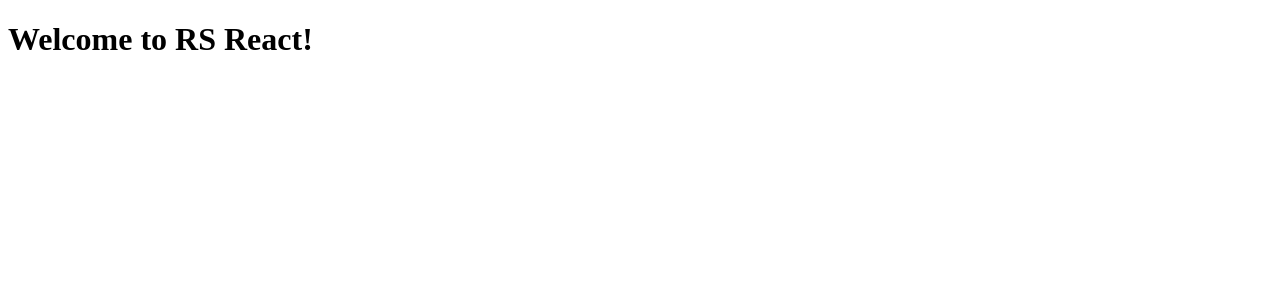
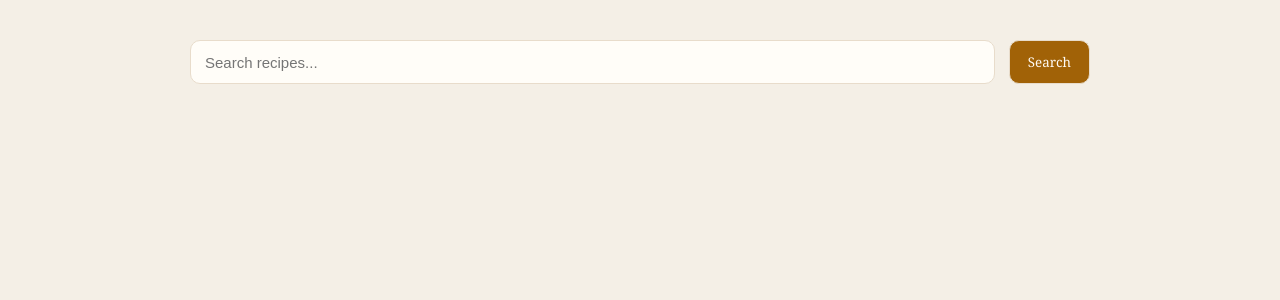
Before and after one commit to konfuzz/rss-react, a React (Vite) app: page / in a window 1280 px wide. Shown: the top 300 px of the page. Built offline with nearby package versions, Linux system fonts and the light colour scheme.

Commit message:
feat: add search and result sections basic layout

```diff
--- a/src/App.tsx
+++ b/src/App.tsx
@@ -1,11 +1,17 @@
+import { Component } from "react";
+import { SearchSection } from "./components/SearchSection";
+import { ResultSection } from "./components/ResultSection";
 
-function App() {
+class App extends Component {
 
-  return (
-    <>
-      <h1>Welcome to RS React!</h1>
-    </>
-  )
+  render() {
+    return (
+      <div className="container">
+        <SearchSection />
+        <ResultSection />
+      </div>
+    )
+  }
 }
 
 export default App
--- /dev/null
+++ b/src/components/ResultSection.tsx
@@ -0,0 +1,10 @@
+import { Component } from "react";
+
+export class ResultSection extends Component {
+  render() {
+    return (
+      <section className="results">
+      </section>
+    )
+  }
+}
--- /dev/null
+++ b/src/components/SearchSection.tsx
@@ -0,0 +1,14 @@
+import { Component } from "react";
+
+export class SearchSection extends Component {
+  render() {
+    return (
+      <section className="search">
+        <div className="search__inner">
+          <input type="text" placeholder="Search recipes..." />
+          <button>Search</button>
+        </div>
+      </section>
+    )
+  }
+}
--- a/src/index.css
+++ b/src/index.css
@@ -0,0 +1,78 @@
+:root {
+
+  --bg: #f4efe6;
+  --card-bg: #fffaf1;
+  --primary: #a16207;
+  --primary-hover: #854d0e;
+  --text: #3b2f2f;
+  --text-light: #7c6a58;
+  --border: #e8dccb;
+  --tag-bg: #f1e4d1;
+
+
+  --radius: 10px;
+  --gap: 14px;
+  --padding: 16px;
+
+  --shadow: 0 4px 12px rgba(60, 40, 20, 0.08);
+}
+
+/* base */
+body {
+  margin: 0;
+  font-family: Georgia, "Times New Roman", serif;
+  background: var(--bg);
+  color: var(--text);
+}
+
+#root {
+  max-width: 900px;
+  margin: 40px auto;
+  padding: 0 16px;
+}
+
+/* SEARCH */
+.search {
+  margin-bottom: 28px;
+}
+
+.search__inner {
+  display: flex;
+  gap: var(--gap);
+}
+
+.search input {
+  flex: 1;
+  padding: 12px 14px;
+  border-radius: var(--radius);
+  border: 1px solid var(--border);
+  font-size: 15px;
+  background: #fffdf8;
+}
+
+.search input:focus {
+  outline: none;
+  border-color: var(--primary);
+}
+
+.search button {
+  padding: 12px 18px;
+  border-radius: var(--radius);
+  border: 1px solid var(--border);
+  background: var(--primary);
+  color: #fffaf3;
+  cursor: pointer;
+  transition: 0.2s;
+  font-family: inherit;
+}
+
+.search button:hover {
+  background: var(--primary-hover);
+}
+
+/* RESULTS */
+.results {
+  display: flex;
+  flex-direction: column;
+  gap: 18px;
+}
```
